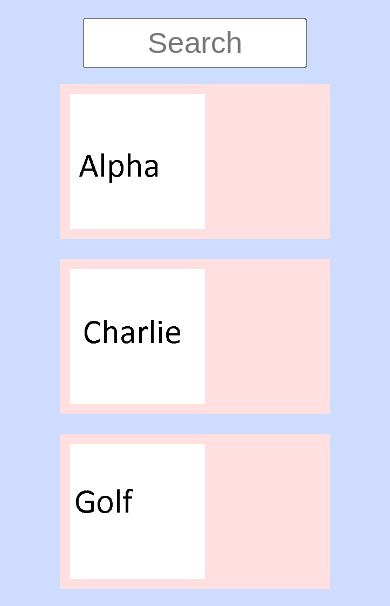
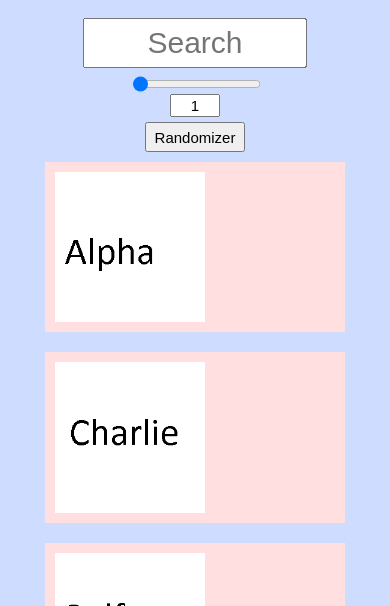
Before and after one commit to JXDaBoi/prototype_1, a plain HTML site: page pages/one.html in a window 390 px wide. Shown: the part 185-791 px from the top of the page. Drawn offline with Linux system fonts and the light colour scheme; a web font is replaced by a local one.

Commit message:
Prototype v1.3.1 Randomizer implemented

```diff
--- a/pages/one.html
+++ b/pages/one.html
@@ -43,6 +43,27 @@
       </form>
     </div>
 
+    <!-- Randomizer -->
+    <div id="randomizer">
+      <input
+        type="range"
+        id="amount"
+        min="1"
+        max="10"
+        value="1"
+        onchange="amount(this.value)"
+      />
+      <br />
+      <input
+        type="text"
+        id="value"
+        value="1"
+        onchange="changeAmount(this.value)"
+      />
+      <br />
+      <button onclick="randomizer()">Randomizer</button>
+    </div>
+
     <!-- Content -->
     <div class="content" id="main-content">
       <!-- Cards -->
--- a/script/search.js
+++ b/script/search.js
@@ -27,3 +27,85 @@ function search(context) {
     }
   }
 }
+
+function amount(val) {
+  document.getElementById("value").value = val;
+}
+
+function changeAmount(val) {
+  document.getElementById("amount").value = val;
+}
+
+function randomizer() {
+  const val = document.getElementById("value").value;
+  var numHold;
+  var numArr = [];
+
+  if (val == 1) {
+    numHold = Math.floor(Math.random() * 10);
+    document.getElementById("main-content").getElementsByTagName("div")[
+      numHold
+    ].style.display = "";
+
+    if (numHold == 0) {
+      for (var x = 1; x < length; x++) {
+        document.getElementById("main-content").getElementsByTagName("div")[
+          x
+        ].style.display = "none";
+      }
+    } else if (numHold > 0) {
+      for (var x = 0; x < numHold; x++) {
+        document.getElementById("main-content").getElementsByTagName("div")[
+          x
+        ].style.display = "none";
+      }
+
+      for (var y = numHold + 1; y < length; y++) {
+        document.getElementById("main-content").getElementsByTagName("div")[
+          y
+        ].style.display = "none";
+      }
+    }
+  } else if (val > 1 && val < length) {
+    var j = 0;
+    var flag = false;
+
+    do {
+      numHold = Math.floor(Math.random() * 10);
+      if (j > 0) {
+        for (var x = 0; x < j; x++) {
+          if (numHold == numArr[x]) {
+            flag = true;
+          }
+        }
+      }
+
+      if (!flag) {
+        numArr[j] = numHold;
+        j++;
+      } else if (flag) {
+        flag = false;
+      }
+    } while (j < val);
+
+    for (var x = 0; x < length; x++) {
+      document.getElementById("main-content").getElementsByTagName("div")[
+        x
+      ].style.display = "none";
+    }
+
+    console.log(numArr);
+
+    for (var x = 0; x < numArr.length; x++) {
+      document.getElementById("main-content").getElementsByTagName("div")[
+        numArr[x]
+      ].style.display = "";
+    }
+  } else {
+    for (var x = 0; x < length; x++) {
+      document.getElementById("main-content").getElementsByTagName("div")[
+        [x]
+      ].style.display = "";
+    }
+  }
+}
--- a/style/md.css
+++ b/style/md.css
@@ -121,6 +121,12 @@
     padding-top: 10px;
   }
 
+  #searchbar {
+    position: sticky;
+    top: -20px;
+    z-index: 1;
+  }
+
   #searchbar input {
     position: relative;
     left: 50%;
@@ -130,6 +136,24 @@
     height: 50px;
     text-align: center;
     font-size: 30px;
+  }
+
+  #randomizer button {
+    width: 100px;
+    height: 30px;
+    font-size: 15px;
+    position: relative;
+    left: 50%;
+    transform: translateX(-50%);
+    top: 15px;
+    margin-bottom: 5px;
+  }
+
+  #randomizer input {
+    position: relative;
+    left: 50%;
+    transform: translateX(-50%);
+    top: 10px;
   }
 
   .categoryCard {
@@ -188,7 +212,7 @@
     background-color: #f9f9f9;
     min-width: 160px;
     box-shadow: 0px 8px 16px 0px rgba(0, 0, 0, 0.2);
-    z-index: 1;
+    z-index: 2;
   }
 
   .dropdown-links a {
--- a/style/sm.css
+++ b/style/sm.css
@@ -121,6 +121,7 @@
   #searchbar {
     position: sticky;
     top: -20px;
+    z-index: 1;
   }
 
   #searchbar input {
@@ -132,6 +133,30 @@
     height: 50px;
     text-align: center;
     font-size: 30px;
+  }
+
+  #value {
+    width: 50px;
+    font-size: 15px;
+    text-align: center;
+  }
+
+  #randomizer button {
+    width: 100px;
+    height: 30px;
+    font-size: 15px;
+    position: relative;
+    left: 50%;
+    transform: translateX(-50%);
+    top: 15px;
+    margin-bottom: 5px;
+  }
+
+  #randomizer input {
+    position: relative;
+    left: 50%;
+    transform: translateX(-50%);
+    top: 10px;
   }
 
   .categoryCard {
@@ -172,7 +197,7 @@
     background-color: #f9f9f9;
     min-width: 160px;
     box-shadow: 0px 8px 16px 0px rgba(0, 0, 0, 0.2);
-    z-index: 1;
+    z-index: 2;
   }
 
   .dropdown-links a {
@@ -203,6 +228,7 @@
 
   .content-card {
     background-color: rgb(255, 223, 223);
+    width: 90%;
   }
 
   .topMid {
```
Also changed, not shown: pages/five.html (+21 -0 lines), pages/four.html (+21 -0 lines), pages/six.html (+21 -0 lines), pages/three.html (+21 -0 lines), pages/two.html (+21 -0 lines).
